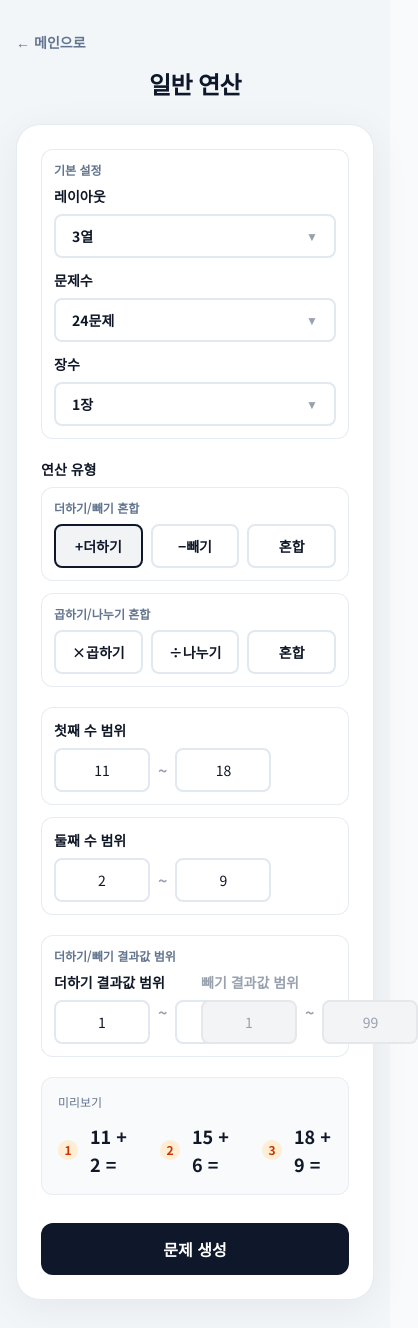
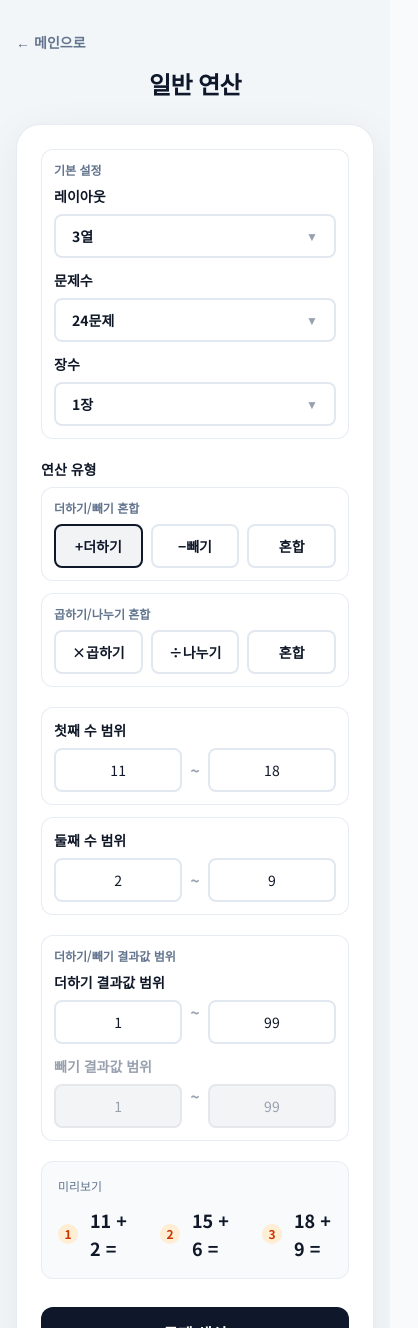
Before and after one commit to neozzzzz/mathlab, a Next.js app: page /calc in a window 390 px wide. Shown: the top 1328 px of the page, 418 px wide, since content can reach past the window. Built offline with nearby package versions, Linux system fonts and the light colour scheme.

Commit message:
fix: prevent subtraction result range overlap on mobile

```diff
--- a/src/app/calc/page.tsx
+++ b/src/app/calc/page.tsx
@@ -42,7 +42,7 @@ function NumberInput({
       disabled={disabled}
       className={
         className ??
-        "w-24 p-2.5 border-2 border-slate-200 rounded-lg text-sm text-center focus:outline-none focus:border-slate-400 bg-white disabled:bg-gray-100 disabled:text-gray-400 disabled:border-gray-200 disabled:cursor-not-allowed"
+        "w-full flex-1 min-w-0 p-2.5 border-2 border-slate-200 rounded-lg text-sm text-center focus:outline-none focus:border-slate-400 bg-white disabled:bg-gray-100 disabled:text-gray-400 disabled:border-gray-200 disabled:cursor-not-allowed"
       }
     />
   );
@@ -447,7 +447,7 @@ export default function CalcPage() {
                 }}
                 onBlur={() => normalizeRangeOnBlur("range")}
                 onFocus={(e) => e.target.select()}
-                className="w-24 p-2.5 border-2 border-slate-200 rounded-lg text-sm text-center focus:outline-none focus:border-slate-400 bg-white"
+                className="flex-1 min-w-0 p-2.5 border-2 border-slate-200 rounded-lg text-sm text-center focus:outline-none focus:border-slate-400 bg-white"
               />
               <span className="font-bold text-gray-400">~</span>
               <input
@@ -459,7 +459,7 @@ export default function CalcPage() {
                 }}
                 onBlur={() => normalizeRangeOnBlur("range")}
                 onFocus={(e) => e.target.select()}
-                className="w-24 p-2.5 border-2 border-slate-200 rounded-lg text-sm text-center focus:outline-none focus:border-slate-400 bg-white"
+                className="flex-1 min-w-0 p-2.5 border-2 border-slate-200 rounded-lg text-sm text-center focus:outline-none focus:border-slate-400 bg-white"
               />
             </div>
           </div>
@@ -473,7 +473,7 @@ export default function CalcPage() {
                 onChange={(e) => setOpMin(parseNumericInput(e.target.value))}
                 onBlur={() => normalizeRangeOnBlur("op")}
                 onFocus={(e) => e.target.select()}
-                className="w-24 p-2.5 border-2 border-slate-200 rounded-lg text-sm text-center focus:outline-none focus:border-slate-400 bg-white"
+                className="flex-1 min-w-0 p-2.5 border-2 border-slate-200 rounded-lg text-sm text-center focus:outline-none focus:border-slate-400 bg-white"
               />
               <span className="font-bold text-gray-400">~</span>
               <input
@@ -483,7 +483,7 @@ export default function CalcPage() {
                 onChange={(e) => setOpMax(parseNumericInput(e.target.value))}
                 onBlur={() => normalizeRangeOnBlur("op")}
                 onFocus={(e) => e.target.select()}
-                className="w-24 p-2.5 border-2 border-slate-200 rounded-lg text-sm text-center focus:outline-none focus:border-slate-400 bg-white"
+                className="flex-1 min-w-0 p-2.5 border-2 border-slate-200 rounded-lg text-sm text-center focus:outline-none focus:border-slate-400 bg-white"
               />
             </div>
           </div>
@@ -494,7 +494,7 @@ export default function CalcPage() {
             {isMixedAddSub ? (
               <div className="rounded-xl border border-slate-200/80 bg-white p-3">
                 <p className="text-xs text-slate-500 font-bold mb-2">더하기/빼기 결과값 범위</p>
-                <div className="grid grid-cols-2 gap-3">
+                <div className="grid grid-cols-1 sm:grid-cols-2 gap-3">
                   <RangePair
                     title="더하기 결과값 범위"
                     left={answerAddMin}
@@ -536,7 +536,7 @@ export default function CalcPage() {
             ) : isMixedMulDiv ? (
               <div className="rounded-xl border border-slate-200/80 bg-white p-3">
                 <p className="text-xs text-slate-500 font-bold mb-2">곱하기/나누기 결과값 범위</p>
-                <div className="grid grid-cols-2 gap-3">
+                <div className="grid grid-cols-1 sm:grid-cols-2 gap-3">
                   <RangePair
                     title="곱하기 결과값 범위"
                     left={answerMulMin}
@@ -570,7 +570,7 @@ export default function CalcPage() {
             ) : type === "add" || type === "sub" ? (
               <div className="rounded-xl border border-slate-200/80 bg-white p-3">
                 <p className="text-xs text-slate-500 font-bold mb-2">더하기/빼기 결과값 범위</p>
-                <div className="grid grid-cols-2 gap-3">
+                <div className="grid grid-cols-1 sm:grid-cols-2 gap-3">
                   <RangePair
                     title="더하기 결과값 범위"
                     left={answerAddMin}
@@ -612,7 +612,7 @@ export default function CalcPage() {
             ) : (
               <div className="rounded-xl border border-slate-200/80 bg-white p-3">
                 <p className="text-xs text-slate-500 font-bold mb-2">곱하기/나누기 결과값 범위</p>
-                <div className="grid grid-cols-2 gap-3">
+                <div className="grid grid-cols-1 sm:grid-cols-2 gap-3">
                   <RangePair
                     title="곱하기 결과값 범위"
                     left={type === "mul" ? answerMulMin : answerDivMin}
```
